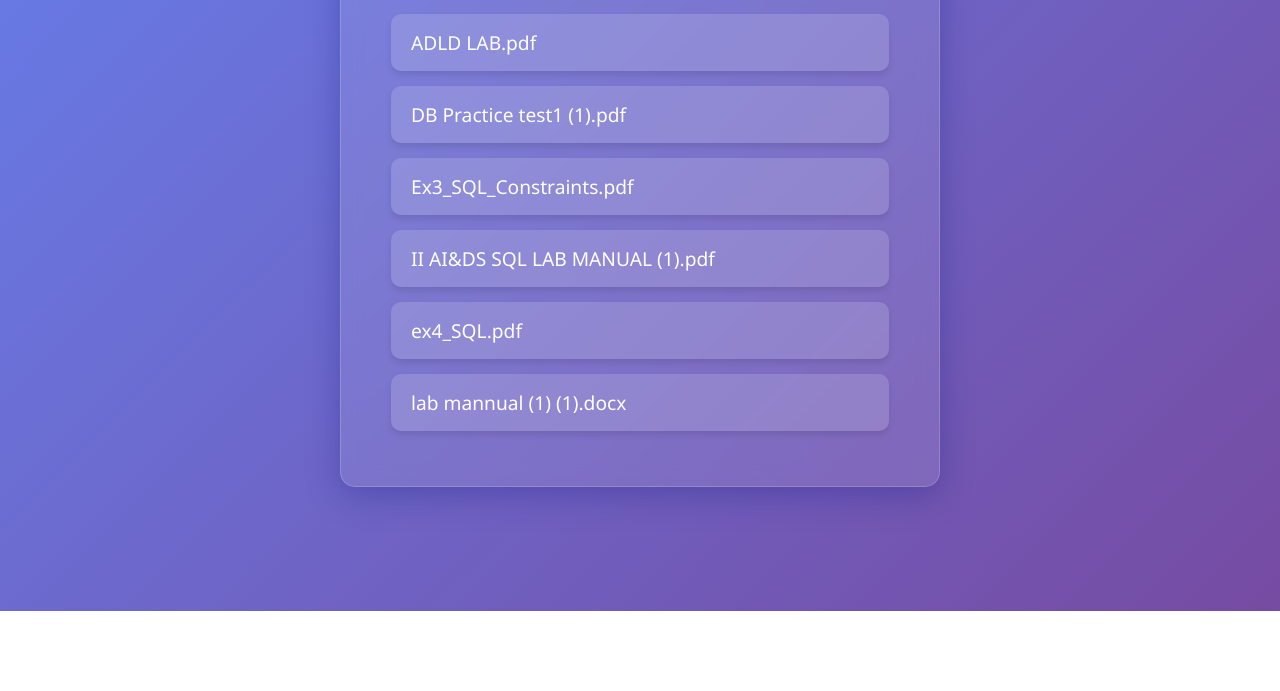
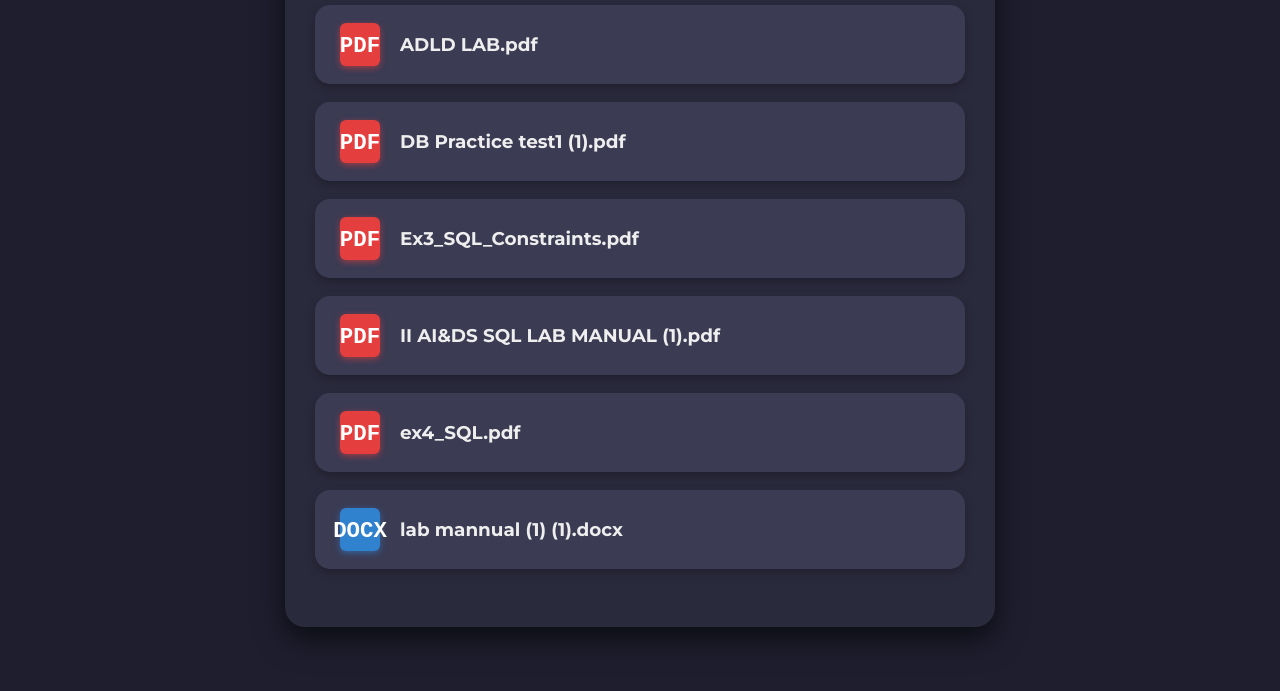
Before and after one commit to ganasri-b/gserver, a plain HTML site: page index.html in a window 1280 px wide. Shown: the part 189-880 px from the top of the page. Before the commit the page ends 800 px from the top, so only its background shows below. Drawn offline with Linux system fonts and the light colour scheme.

Commit message:
Update index.html

```diff
--- a/index.html
+++ b/index.html
@@ -5,40 +5,34 @@
   <meta name="viewport" content="width=device-width, initial-scale=1" />
   <title>My Study Notes</title>
   <style>
-    /* Reset some default styles */
-    * {
-      box-sizing: border-box;
-    }
+    @import url('https://fonts.googleapis.com/css2?family=Montserrat:wght@400;700&display=swap');
     body {
-      font-family: 'Segoe UI', Tahoma, Geneva, Verdana, sans-serif;
-      background: linear-gradient(135deg, #667eea, #764ba2);
-      color: #fff;
       margin: 0;
-      padding: 0;
-      min-height: 100vh;
+      font-family: 'Montserrat', sans-serif;
+      background: #1e1e2f;
+      color: #eee;
       display: flex;
       justify-content: center;
       align-items: flex-start;
-      padding-top: 50px;
+      min-height: 100vh;
+      padding: 40px 20px;
     }
     .container {
-      background: rgba(255, 255, 255, 0.1);
-      border-radius: 15px;
-      box-shadow: 0 8px 32px 0 rgba(31, 38, 135, 0.37);
-      backdrop-filter: blur(10px);
-      -webkit-backdrop-filter: blur(10px);
-      border: 1px solid rgba(255, 255, 255, 0.18);
-      padding: 40px 50px;
-      max-width: 600px;
-      width: 90%;
+      background: #2a2a3d;
+      border-radius: 20px;
+      box-shadow: 0 12px 30px rgba(0,0,0,0.6);
+      max-width: 650px;
+      width: 100%;
+      padding: 40px 30px;
     }
     h1 {
       font-weight: 700;
-      font-size: 2.5rem;
+      font-size: 2.8rem;
+      text-align: center;
       margin-bottom: 30px;
-      text-align: center;
-      letter-spacing: 2px;
-      text-shadow: 2px 2px 5px rgba(0,0,0,0.3);
+      letter-spacing: 3px;
+      color: #f8f8f8;
+      text-shadow: 0 0 8px #ff6f61;
     }
     ul {
       list-style: none;
@@ -46,36 +40,87 @@
       margin: 0;
     }
     li {
-      background: rgba(255, 255, 255, 0.15);
-      margin-bottom: 15px;
-      border-radius: 10px;
-      transition: background 0.3s ease;
-      padding: 15px 20px;
-      box-shadow: 0 4px 6px rgba(0,0,0,0.1);
+      background: #3b3b54;
+      margin-bottom: 18px;
+      border-radius: 15px;
+      padding: 18px 25px;
+      display: flex;
+      align-items: center;
+      gap: 20px;
+      transition: background 0.3s ease, transform 0.3s ease;
+      cursor: pointer;
+      box-shadow: 0 4px 10px rgba(0,0,0,0.25);
     }
     li:hover {
-      background: rgba(255, 255, 255, 0.3);
-      cursor: pointer;
+      background: #ff6f61;
+      color: #fff;
+      transform: translateX(8px);
+      box-shadow: 0 6px 20px rgba(255,111,97,0.8);
+    }
+    li:hover a {
+      color: #fff;
+      text-decoration: underline;
     }
     a {
-      color: #fff;
+      color: #eee;
+      font-size: 1.15rem;
+      font-weight: 600;
       text-decoration: none;
-      font-size: 1.2rem;
-      display: block;
+      flex-grow: 1;
     }
-    a:hover {
-      text-decoration: underline;
+    /* File icons */
+    .icon {
+      flex-shrink: 0;
+      width: 40px;
+      height: 40px;
+      display: flex;
+      justify-content: center;
+      align-items: center;
     }
+    /* PDF icon */
+    .pdf-icon {
+      background: #e53e3e;
+      border-radius: 6px;
+      box-shadow: 0 2px 6px rgba(229,62,62,0.6);
+      color: white;
+      font-weight: bold;
+      font-size: 1.4rem;
+      user-select: none;
+      font-family: monospace;
+      padding-top: 3px;
+    }
+    /* DOCX icon */
+    .docx-icon {
+      background: #3182ce;
+      border-radius: 6px;
+      box-shadow: 0 2px 6px rgba(49,130,206,0.6);
+      color: white;
+      font-weight: bold;
+      font-size: 1.4rem;
+      user-select: none;
+      font-family: monospace;
+      padding-top: 3px;
+    }
+
     /* Responsive */
-    @media(max-width: 480px) {
-      .container {
-        padding: 25px 20px;
+    @media (max-width: 480px) {
+      h1 {
+        font-size: 2rem;
+        letter-spacing: 1.5px;
       }
-      h1 {
-        font-size: 1.8rem;
+      li {
+        font-size: 1rem;
+        padding: 14px 18px;
       }
       a {
         font-size: 1rem;
+      }
+      .icon {
+        width: 32px;
+        height: 32px;
+      }
+      .pdf-icon, .docx-icon {
+        font-size: 1.1rem;
       }
     }
   </style>
@@ -84,12 +129,30 @@
   <div class="container">
     <h1>📚 My Study Notes</h1>
     <ul>
-      <li><a href="ADLD LAB.pdf" target="_blank">ADLD LAB.pdf</a></li>
-      <li><a href="DB Practice test1 (1).pdf" target="_blank">DB Practice test1 (1).pdf</a></li>
-      <li><a href="Ex3_SQL_Constraints.pdf" target="_blank">Ex3_SQL_Constraints.pdf</a></li>
-      <li><a href="II AI&DS SQL LAB MANUAL (1).pdf" target="_blank">II AI&DS SQL LAB MANUAL (1).pdf</a></li>
-      <li><a href="ex4_SQL.pdf" target="_blank">ex4_SQL.pdf</a></li>
-      <li><a href="lab mannual (1) (1).docx" target="_blank">lab mannual (1) (1).docx</a></li>
+      <li>
+        <div class="icon pdf-icon">PDF</div>
+        <a href="ADLD LAB.pdf" target="_blank" title="ADLD LAB.pdf">ADLD LAB.pdf</a>
+      </li>
+      <li>
+        <div class="icon pdf-icon">PDF</div>
+        <a href="DB Practice test1 (1).pdf" target="_blank" title="DB Practice test1 (1).pdf">DB Practice test1 (1).pdf</a>
+      </li>
+      <li>
+        <div class="icon pdf-icon">PDF</div>
+        <a href="Ex3_SQL_Constraints.pdf" target="_blank" title="Ex3_SQL_Constraints.pdf">Ex3_SQL_Constraints.pdf</a>
+      </li>
+      <li>
+        <div class="icon pdf-icon">PDF</div>
+        <a href="II AI&DS SQL LAB MANUAL (1).pdf" target="_blank" title="II AI&DS SQL LAB MANUAL (1).pdf">II AI&DS SQL LAB MANUAL (1).pdf</a>
+      </li>
+      <li>
+        <div class="icon pdf-icon">PDF</div>
+        <a href="ex4_SQL.pdf" target="_blank" title="ex4_SQL.pdf">ex4_SQL.pdf</a>
+      </li>
+      <li>
+        <div class="icon docx-icon">DOCX</div>
+        <a href="lab mannual (1) (1).docx" target="_blank" title="lab mannual (1) (1).docx">lab mannual (1) (1).docx</a>
+      </li>
     </ul>
   </div>
 </body>
```
